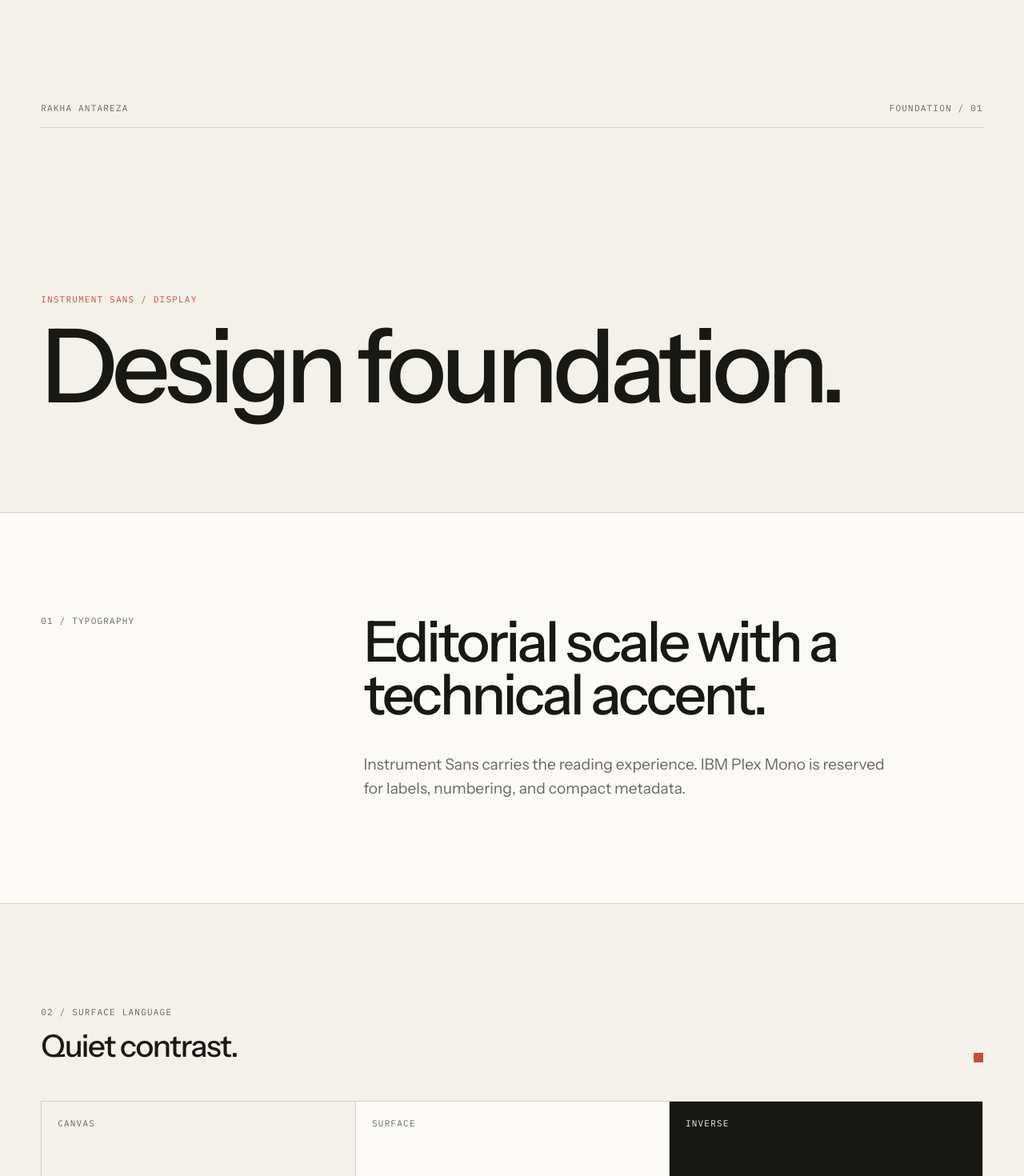
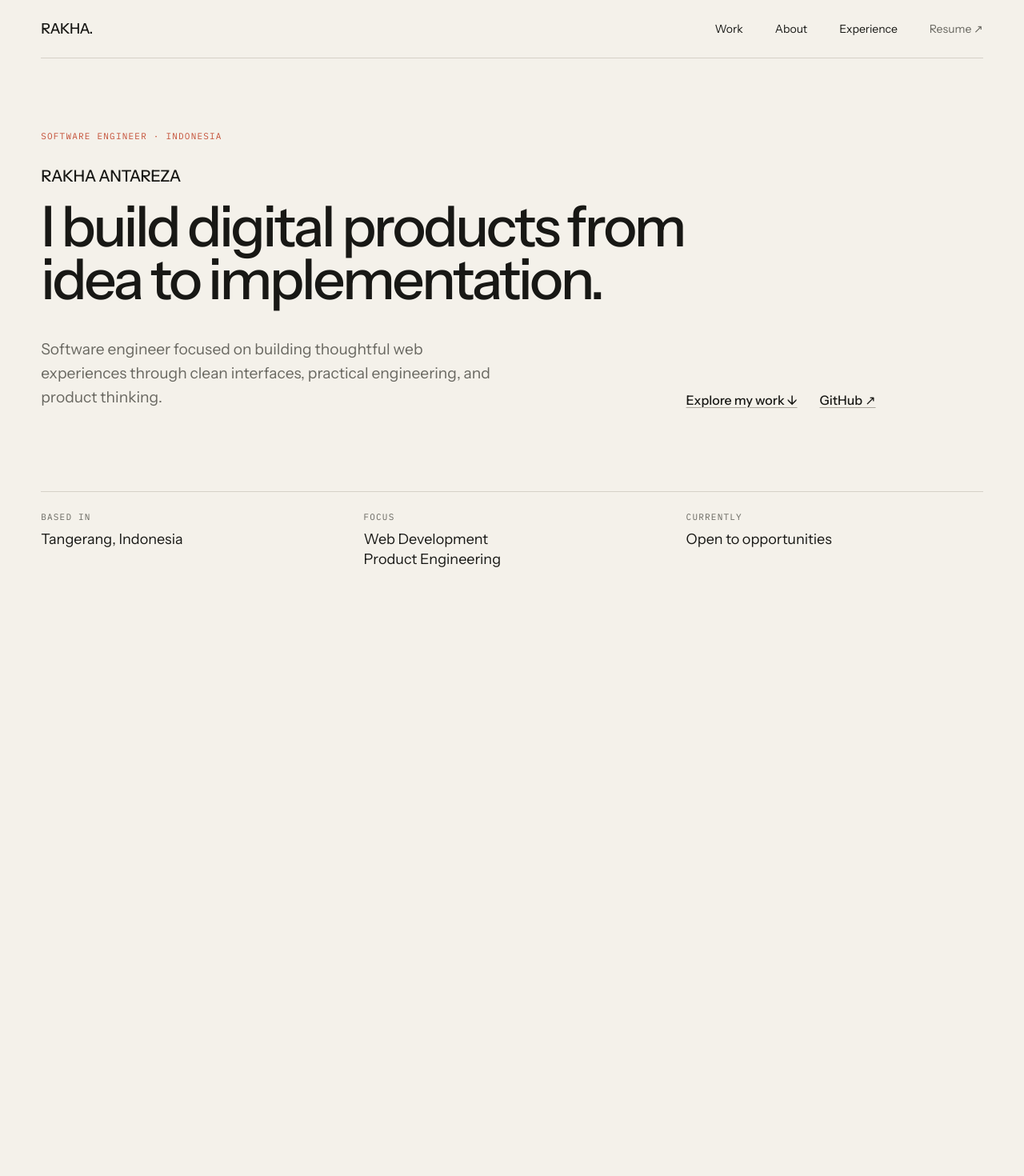
Before and after one commit to rakhaantareza/rakha-portfolio, a Next.js app: page / in a window 1280 px wide. Shown: the top 1470 px of the page at 80% size. After the commit the page ends 801 px from the top, so only its background shows below. Built offline with nearby package versions, Linux system fonts and the light colour scheme.

Commit message:
feat: build portfolio navigation and hero

```diff
--- a/src/app/page.tsx
+++ b/src/app/page.tsx
@@ -1,76 +1,13 @@
-import { Container } from "@/components/layout/container";
-import { Section } from "@/components/layout/section";
+import { Hero } from "@/components/sections/hero";
+import { Navigation } from "@/components/sections/navigation";
 
 export default function Home() {
   return (
-    <main className="flex-1">
-      <Section className="min-h-[80svh]">
-        <Container className="flex min-h-[48svh] flex-col justify-between gap-20">
-          <div className="flex items-center justify-between border-b border-line pb-4 font-mono text-meta uppercase text-ink-muted">
-            <span>Rakha Antareza</span>
-            <span>Foundation / 01</span>
-          </div>
-
-          <div>
-            <p className="mb-5 font-mono text-meta uppercase text-accent">
-              Instrument Sans / Display
-            </p>
-            <h1 className="max-w-[12ch] text-display font-medium">
-              Design foundation.
-            </h1>
-          </div>
-        </Container>
-      </Section>
-
-      <Section className="border-t border-line bg-surface">
-        <Container>
-          <div className="grid gap-12 lg:grid-cols-12 lg:gap-8">
-            <div className="lg:col-span-4">
-              <p className="font-mono text-meta uppercase text-ink-muted">
-                01 / Typography
-              </p>
-            </div>
-            <div className="space-y-10 lg:col-span-8">
-              <h2 className="text-heading font-medium">
-                Editorial scale with a technical accent.
-              </h2>
-              <p className="max-w-[42rem] text-body-lg text-ink-muted">
-                Instrument Sans carries the reading experience. IBM Plex Mono
-                is reserved for labels, numbering, and compact metadata.
-              </p>
-            </div>
-          </div>
-        </Container>
-      </Section>
-
-      <Section className="border-t border-line">
-        <Container>
-          <div className="mb-12 flex items-end justify-between gap-6">
-            <div>
-              <p className="mb-4 font-mono text-meta uppercase text-ink-muted">
-                02 / Surface language
-              </p>
-              <h2 className="text-subheading font-medium">Quiet contrast.</h2>
-            </div>
-            <span
-              className="hidden h-3 w-3 bg-accent sm:block"
-              aria-hidden="true"
-            />
-          </div>
-
-          <div className="grid border border-line sm:grid-cols-3">
-            <div className="min-h-44 bg-canvas p-5 font-mono text-meta uppercase text-ink-muted">
-              Canvas
-            </div>
-            <div className="min-h-44 border-t border-line bg-surface p-5 font-mono text-meta uppercase text-ink-muted sm:border-l sm:border-t-0">
-              Surface
-            </div>
-            <div className="min-h-44 border-t border-line bg-inverse p-5 font-mono text-meta uppercase text-inverse-ink sm:border-l sm:border-t-0">
-              Inverse
-            </div>
-          </div>
-        </Container>
-      </Section>
-    </main>
+    <>
+      <Navigation />
+      <main className="flex-1">
+        <Hero />
+      </main>
+    </>
   );
 }
--- /dev/null
+++ b/src/components/sections/hero.tsx
@@ -0,0 +1,91 @@
+import { Container } from "@/components/layout/container";
+
+const metadata = [
+  {
+    label: "Based in",
+    value: (
+      <p className="mt-2 text-base leading-snug sm:text-lg">
+        Tangerang, Indonesia
+      </p>
+    ),
+  },
+  {
+    label: "Focus",
+    value: (
+      <p className="mt-2 text-base leading-snug sm:text-lg">
+        Web Development
+        <br />
+        Product Engineering
+      </p>
+    ),
+  },
+  {
+    label: "Currently",
+    value: (
+      <p className="mt-2 text-base leading-snug sm:text-lg">
+        Open to opportunities
+      </p>
+    ),
+  },
+];
+
+export function Hero() {
+  return (
+    <section aria-labelledby="hero-heading">
+      <Container className="flex min-h-[calc(100svh-4.5rem)] flex-col justify-between gap-12 py-9 sm:gap-16 sm:py-[clamp(3.5rem,7vw,6.5rem)] md:max-lg:justify-start md:max-lg:gap-64">
+        <div>
+          <p className="font-mono text-meta uppercase text-accent">
+            Software Engineer · Indonesia
+          </p>
+
+          <p className="mt-6 text-lg font-medium tracking-[-0.025em] sm:mt-7 sm:text-xl">
+            RAKHA ANTAREZA
+          </p>
+
+          <h1
+            id="hero-heading"
+            className="mt-4 max-w-[18ch] text-heading font-medium max-sm:text-balance"
+          >
+            I build digital products from idea to implementation.
+          </h1>
+
+          <div className="mt-6 grid gap-6 sm:mt-8 sm:gap-8 lg:mt-10 lg:grid-cols-12 lg:items-end">
+            <p className="max-w-[42rem] text-body-lg text-ink-muted lg:col-span-6">
+              Software engineer focused on building thoughtful web experiences
+              through clean interfaces, practical engineering, and product
+              thinking.
+            </p>
+
+            <div className="flex flex-col items-start gap-3 text-base sm:flex-row sm:gap-7 lg:col-span-4 lg:col-start-9">
+              <a
+                href="#work"
+                className="font-medium underline decoration-line-strong transition-colors hover:text-accent hover:decoration-accent motion-reduce:transition-none"
+              >
+                Explore my work ↓
+              </a>
+              <a
+                href="https://github.com/rakhaantareza"
+                target="_blank"
+                rel="noreferrer"
+                className="font-medium underline decoration-line-strong transition-colors hover:text-accent hover:decoration-accent motion-reduce:transition-none"
+              >
+                GitHub ↗
+              </a>
+            </div>
+          </div>
+        </div>
+
+        <dl className="grid gap-7 border-t border-line pt-6 sm:grid-cols-2 sm:gap-8 md:grid-cols-3 md:gap-6 lg:gap-8">
+          {metadata.map((item) => (
+            <div key={item.label}>
+              <dt className="font-mono text-meta uppercase text-ink-muted">
+                {item.label}
+              </dt>
+              <dd>{item.value}</dd>
+            </div>
+          ))}
+        </dl>
+      </Container>
+    </section>
+  );
+}
--- /dev/null
+++ b/src/components/sections/mobile-navigation.tsx
@@ -0,0 +1,54 @@
+"use client";
+
+import { useState } from "react";
+
+type NavigationLink = {
+  href: string;
+  label: string;
+};
+
+type MobileNavigationProps = {
+  links: NavigationLink[];
+};
+
+export function MobileNavigation({ links }: MobileNavigationProps) {
+  const [isOpen, setIsOpen] = useState(false);
+
+  return (
+    <>
+      <button
+        type="button"
+        aria-controls="compact-navigation-menu"
+        aria-expanded={isOpen}
+        onClick={() => setIsOpen((open) => !open)}
+        className="justify-self-end font-mono text-meta uppercase text-ink-muted transition-colors hover:text-ink motion-reduce:transition-none lg:hidden"
+      >
+        {isOpen ? "Close" : "Menu"}
+      </button>
+
+      <ul
+        id="compact-navigation-menu"
+        className={`${isOpen ? "grid" : "hidden"} col-span-2 gap-4 border-t border-line py-6 text-sm lg:hidden`}
+      >
+        {links.map((link) => (
+          <li key={link.href}>
+            <a
+              href={link.href}
+              className="transition-colors hover:text-accent motion-reduce:transition-none"
+            >
+              {link.label}
+            </a>
+          </li>
+        ))}
+        <li>
+          <span
+            aria-disabled="true"
+            className="cursor-not-allowed text-ink-muted"
+          >
+            Resume ↗
+          </span>
+        </li>
+      </ul>
+    </>
+  );
+}
--- /dev/null
+++ b/src/components/sections/navigation.tsx
@@ -0,0 +1,59 @@
+import Link from "next/link";
+
+import { Container } from "@/components/layout/container";
+import { MobileNavigation } from "@/components/sections/mobile-navigation";
+
+const navigationLinks = [
+  { href: "#work", label: "Work" },
+  { href: "#about", label: "About" },
+  { href: "#experience", label: "Experience" },
+];
+
+function NavigationItems() {
+  return (
+    <>
+      {navigationLinks.map((link) => (
+        <li key={link.href}>
+          <a
+            href={link.href}
+            className="transition-colors hover:text-accent motion-reduce:transition-none"
+          >
+            {link.label}
+          </a>
+        </li>
+      ))}
+      <li>
+        <span aria-disabled="true" className="cursor-not-allowed text-ink-muted">
+          Resume ↗
+        </span>
+      </li>
+    </>
+  );
+}
+
+export function Navigation() {
+  return (
+    <header>
+      <Container>
+        <nav
+          aria-label="Primary navigation"
+          className="grid min-h-18 grid-cols-[1fr_auto] items-center border-b border-line"
+        >
+          <Link
+            href="/"
+            aria-label="Rakha Antareza, home"
+            className="flex min-h-18 items-center py-5 text-lg font-medium tracking-[-0.035em]"
+          >
+            RAKHA.
+          </Link>
+
+          <ul className="hidden items-center gap-10 text-sm lg:flex">
+            <NavigationItems />
+          </ul>
+
+          <MobileNavigation links={navigationLinks} />
+        </nav>
+      </Container>
+    </header>
+  );
+}
```
